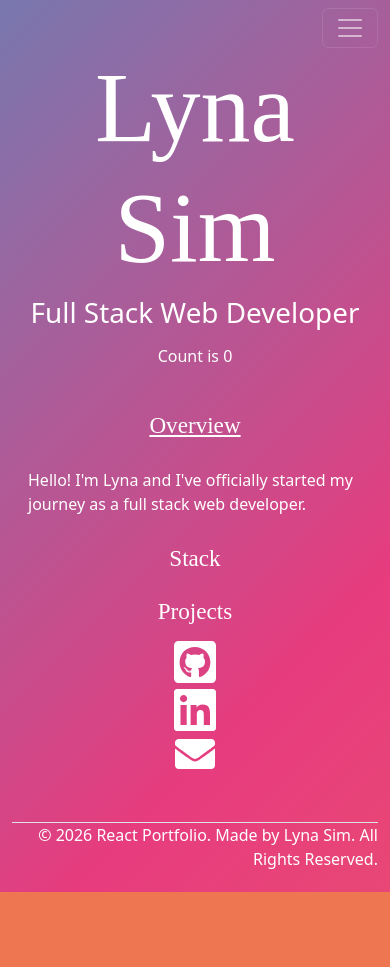
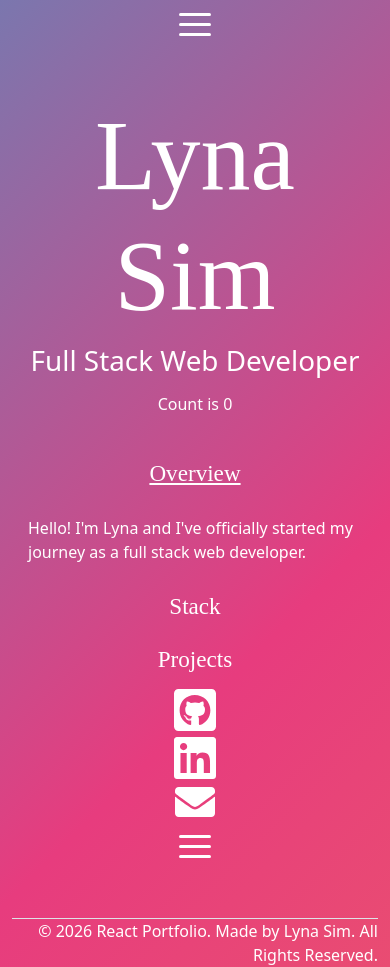
Before and after one commit to LynaSim/REACT_portfolio, a React (Vite) app: page / in a window 390 px wide. Before the commit the page ends 892 px from the top, so only its background shows below. Built offline with nearby package versions, Linux system fonts and the light colour scheme; a web font is replaced by a local one.

Commit message:
Intalled hamburger-react and implemented to replace the Bootstrap navbar.

```diff
--- a/package.json
+++ b/package.json
@@ -12,6 +12,7 @@
   "dependencies": {
     "bootstrap": "^5.3.8",
     "gsap": "^3.14.2",
+    "hamburger-react": "^2.5.2",
     "react": "^19.2.4",
     "react-bootstrap": "^2.10.10",
     "react-dom": "^19.2.4",
--- a/src/components/Navigation.jsx
+++ b/src/components/Navigation.jsx
@@ -1,20 +1,47 @@
-import { Navbar, Nav, Container } from 'react-bootstrap';
+// import { Navbar, Nav, Container } from 'react-bootstrap';
 import { Link } from 'react-router-dom';
+import { Divide as Hamburger } from 'hamburger-react';
+import { useState } from 'react';
+import { Container, Row, Col, Nav } from 'react-bootstrap';
+
+
 
 function Navigation() {
-    return(
-        <Navbar bg="transparent" variant="dark" expand="lg" className="fixed-top">
-            <Container>
-                <Navbar.Brand href="/"></Navbar.Brand>
-                <Navbar.Toggle aria-controls="basic-navbar-nav" />
-                <Navbar.Collapse id="basic-navbar-nav">
-                    <Nav className="me-auto">
-                        <Nav.Link as={Link} to="/">Home</Nav.Link>
-                        <Nav.Link as={Link} to="/projects">Projects</Nav.Link>
-                    </Nav>
-                </Navbar.Collapse>
-            </Container>
-        </Navbar>
+        const [isOpen, setOpen] = useState(false)
+
+    return (
+
+        <Container>
+            <Row>
+                <Col className="d-flex justify-content-center">
+                    <Hamburger
+                        color="white"
+                        rounded
+                        label="Show menu"
+                        toggled={isOpen} toggle={setOpen}
+                    />
+                    {isOpen && (
+                        <div><Nav className="ms-auto">
+                            <Nav.Link as={Link} to="/">Home</Nav.Link>
+                            <Nav.Link as={Link} to="/projects">Projects</Nav.Link>
+                            </Nav></div>
+                    )}
+                </Col>
+            </Row>
+        </Container>
+
+        // <Navbar bg="dark" variant="dark" expand="lg" className="fixed-top">
+        //     <Container className="">
+        //         <Navbar.Brand href="/"></Navbar.Brand>
+        //         <Navbar.Toggle aria-controls="basic-navbar-nav" className="rounded-5 border border-2" />
+        //         <Navbar.Collapse id="basic-navbar-nav">
+        //             <Nav className="ms-auto">
+        //                 <Nav.Link as={Link} to="/">Home</Nav.Link>
+        //                 <Nav.Link as={Link} to="/projects">Projects</Nav.Link>
+        //             </Nav>
+        //         </Navbar.Collapse>
+        //     </Container>
+        // </Navbar>
     );
 }
 
--- a/src/pages/Home.jsx
+++ b/src/pages/Home.jsx
@@ -2,12 +2,15 @@ import { Container, Row, Col } from 'react-bootstrap';
 import { useState } from 'react';
 import { Link } from 'react-router-dom';
 import { FaGithubSquare, FaLinkedin, FaEnvelope } from "react-icons/fa";
+import { Divide as Hamburger } from 'hamburger-react';
+
 import HomeAccordion from '../components/HomeAccordion';
 import Footer from '../components/Footer';
 import '../App.css';
 
 function Home() {
     const [count, setCount] = useState(0);
+    const [isOpen, setOpen] = useState(false)
 
     return (
         <Container className="mt-5">
@@ -31,9 +34,9 @@ function Home() {
             </Row>
             <Row>
                 <Col className="d-flex justify-content-center">
-                <Link to="https://github.com/LynaSim" aria-label="GitHub">
-                    <FaGithubSquare style={{ fontSize: '3rem', color: 'white' }} />
-                </Link>
+                    <Link to="https://github.com/LynaSim" aria-label="GitHub" target="_blank" rel="noopener noreferrer">
+                        <FaGithubSquare style={{ fontSize: '3rem', color: 'white' }} />
+                    </Link>
                 </Col>
             </Row>
             <Row>
@@ -47,6 +50,20 @@ function Home() {
                 </Col>
             </Row>
             <Row>
+                <Col className="d-flex justify-content-center">
+                    <Hamburger
+                        color="white"
+                        rounded
+                        label="Show menu"
+                        toggled={isOpen} toggle={setOpen}
+                    />
+                    {isOpen && (
+                        <div>It works!</div>
+                    )}
+                </Col>
+            </Row>
+
+            <Row>
                 <Col>
                     <Footer />
                 </Col>
```
Also changed, not shown: 1 other file (tests, documents, lock files or other folders).
